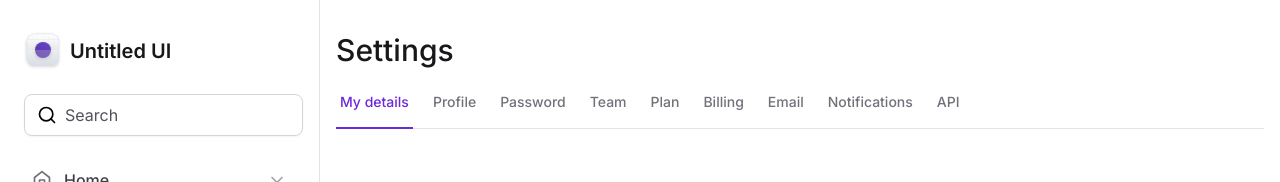
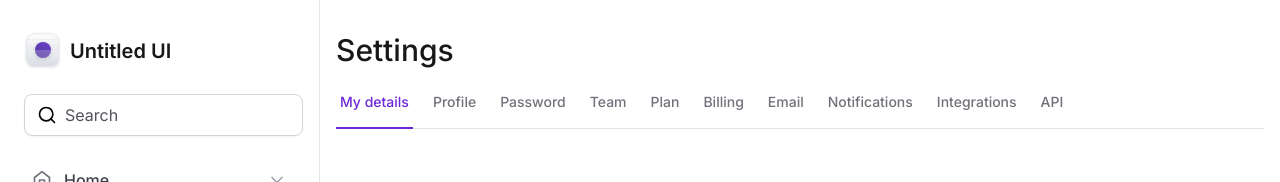
Before and after one commit to burn-c/tailwind-next, a Next.js app: page / in a window 1280 px wide. Shown: the top 182 px of the page. Built offline with nearby package versions, Linux system fonts and the light colour scheme.

Commit message:
feat(SettingsTab): adds TabItem animation and Integrations tab

```diff
--- a/package.json
+++ b/package.json
@@ -10,6 +10,7 @@
   },
   "dependencies": {
     "@radix-ui/react-tabs": "^1.0.4",
+    "framer-motion": "^10.16.4",
     "lucide-react": "^0.292.0",
     "next": "14.0.1",
     "react": "^18",
--- a/src/components/SettingsTabs/TabItem.tsx
+++ b/src/components/SettingsTabs/TabItem.tsx
@@ -1,6 +1,7 @@
 'use client'
 
 import * as Tabs from '@radix-ui/react-tabs'
+import { motion } from 'framer-motion'
 
 export interface TabItemProps {
   value: string
@@ -17,7 +18,10 @@ export function TabItem({ title, value, isSelected }: TabItemProps) {
       <span>{title}</span>
 
       {isSelected ? (
-        <div className="absolute -bottom-px left-0 right-0 h-0.5 bg-violet-700" />
+        <motion.div
+          layoutId="activeTab"
+          className="absolute -bottom-px left-0 right-0 h-0.5 bg-violet-700"
+        />
       ) : null}
     </Tabs.Trigger>
   )
--- a/src/components/SettingsTabs/index.tsx
+++ b/src/components/SettingsTabs/index.tsx
@@ -42,7 +42,16 @@ export default function SettingTabs() {
           title="Notifications"
           isSelected={currentTab === 'tab8'}
         />
-        <TabItem value="tab9" title="API" isSelected={currentTab === 'tab9'} />
+        <TabItem
+          value="tab9"
+          title="Integrations"
+          isSelected={currentTab === 'tab9'}
+        />
+        <TabItem
+          value="tab10"
+          title="API"
+          isSelected={currentTab === 'tab10'}
+        />
       </Tabs.List>
     </Tabs.Root>
   )
```
Also changed, not shown: 1 other file (tests, documents, lock files or other folders).
